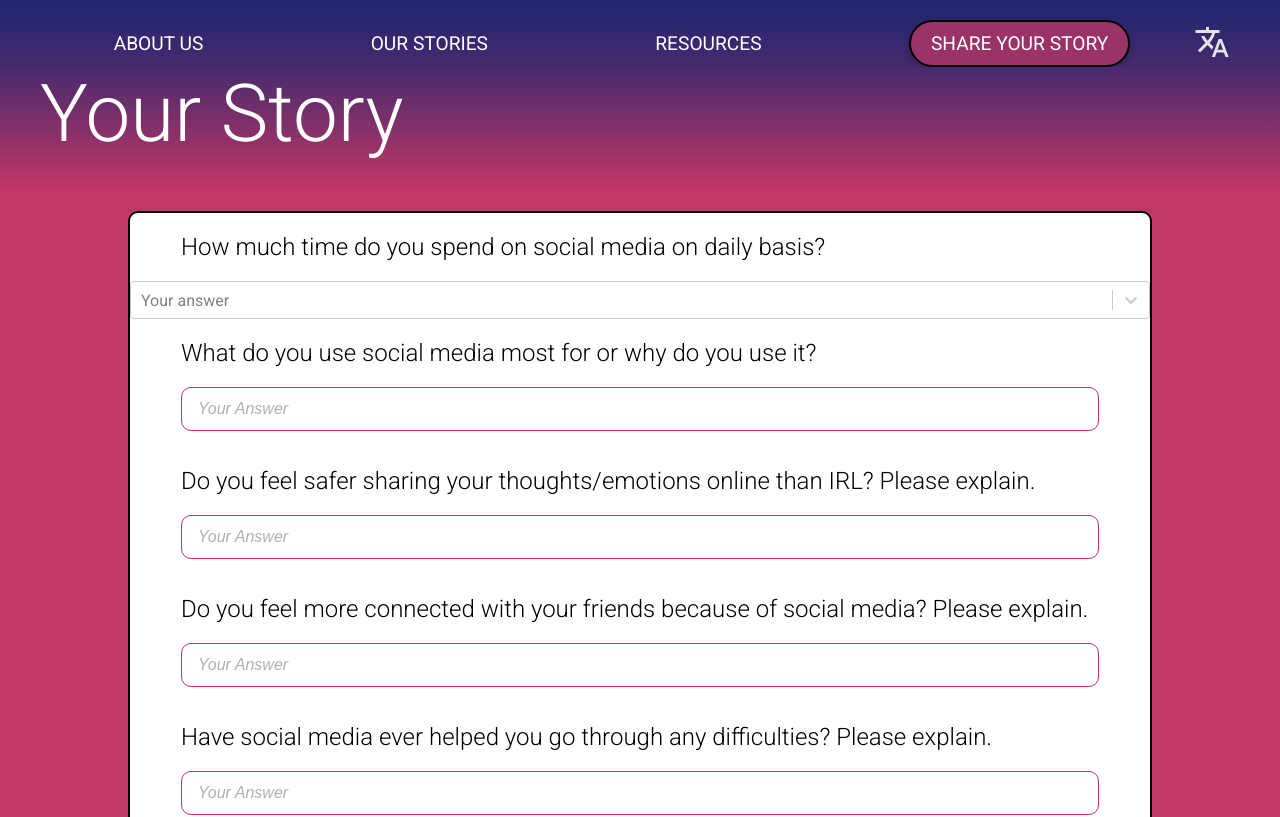
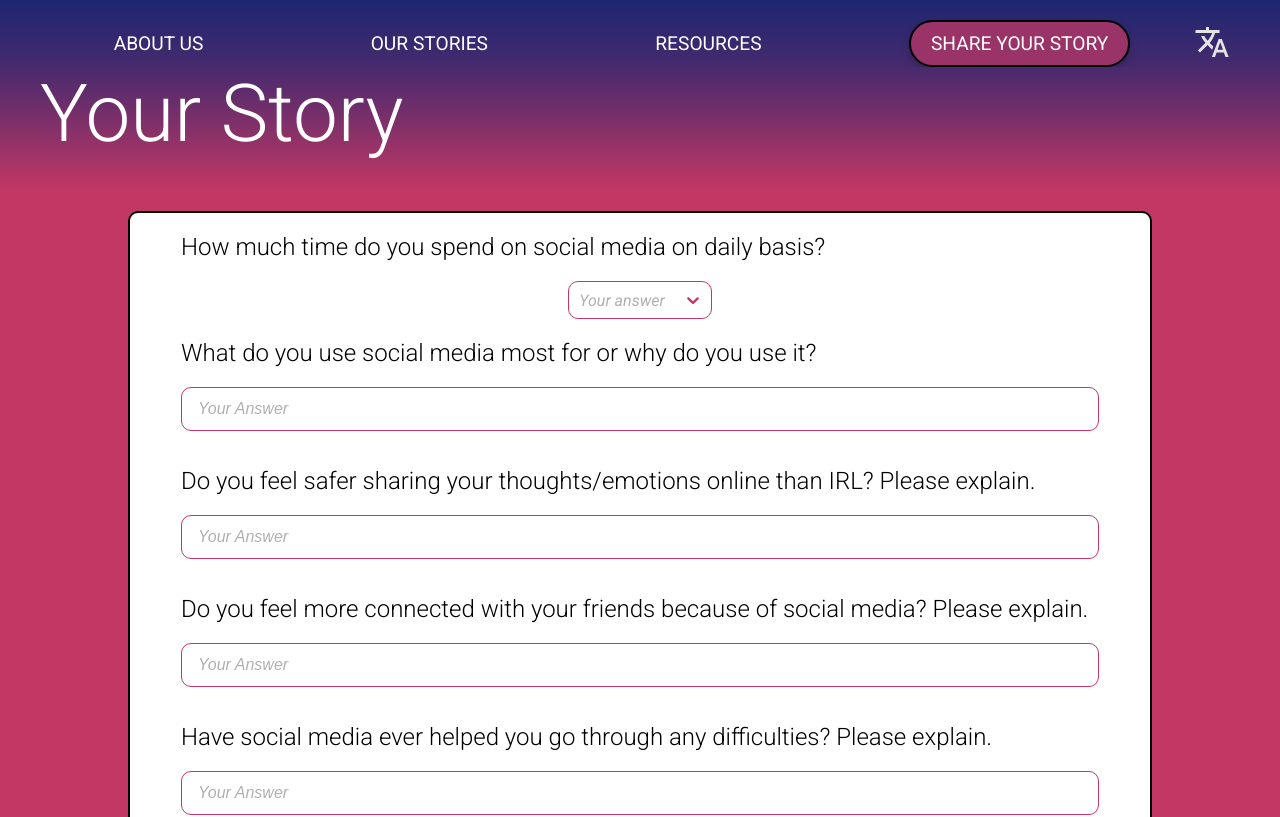
Before and after one commit to Xelo04/Mindful-Media, a React (Vite) app: page /your-story in a window 1280 px wide. Shown: the top 817 px of the page. Built offline with nearby package versions, Linux system fonts and the light colour scheme.

Commit message:
Add FormDropdownInput component styles

```diff
--- a/src/components/user-story-form/form-dropdown-input/FormDropdownInput.tsx
+++ b/src/components/user-story-form/form-dropdown-input/FormDropdownInput.tsx
@@ -7,6 +7,7 @@
 
 import { useEffect, useState } from "react";
 import Select from "react-select";
+import "./formDropdownInput.scss";
 
 interface Option {
   value: string;
@@ -33,11 +34,12 @@ function FormDropdownInput({
   }, [selected, onChange]);
 
   return (
-    <div className="filter-container">
+    <div className="input-container">
       <Select
         options={options}
         onChange={(option) => setSelected(option)}
         placeholder="Your answer"
+        classNamePrefix="input-dropdown"
       />
       <input type="hidden" name={name} value={selected ? selected.value : ""} />
     </div>
--- /dev/null
+++ b/src/components/user-story-form/form-dropdown-input/formDropdownInput.scss
@@ -0,0 +1,41 @@
+@use "../../../styles/variables.scss" as constants;
+
+.input-container {
+  .input-dropdown__indicator-separator {
+    display: none;
+  }
+  .input-dropdown__placeholder {
+    color: #b0b0b0;
+    font-style: italic;
+  }
+  .input-dropdown__menu {
+    border: 2px solid constants.$black-color;
+  }
+  .input-dropdown__control {
+    cursor: pointer;
+    border: 1.5px solid constants.$soft-bg;
+    border-radius: 10px;
+    transition: color 0.2s;
+    &:hover {
+      border: 1.5px solid constants.$black-color;
+      box-shadow: 0 0 0 2px rgba(constants.$black-color, 0.15);
+    }
+  }
+  .input-dropdown__dropdown-indicator {
+    color: constants.$soft-bg;
+    transition: color 0.2s;
+    &:hover {
+      color: constants.$black-color;
+    }
+  }
+  .input-dropdown__option {
+    &--is-focused {
+      background-color: constants.$light-bg;
+    }
+  }
+  .input-dropdown__control--is-focused,
+  .input-dropdown__control--menu-is-open {
+    border: 1.5px solid constants.$soft-bg !important;
+    box-shadow: 0 0 0 2px rgba(constants.$soft-bg, 0.15);
+  }
+}
```
